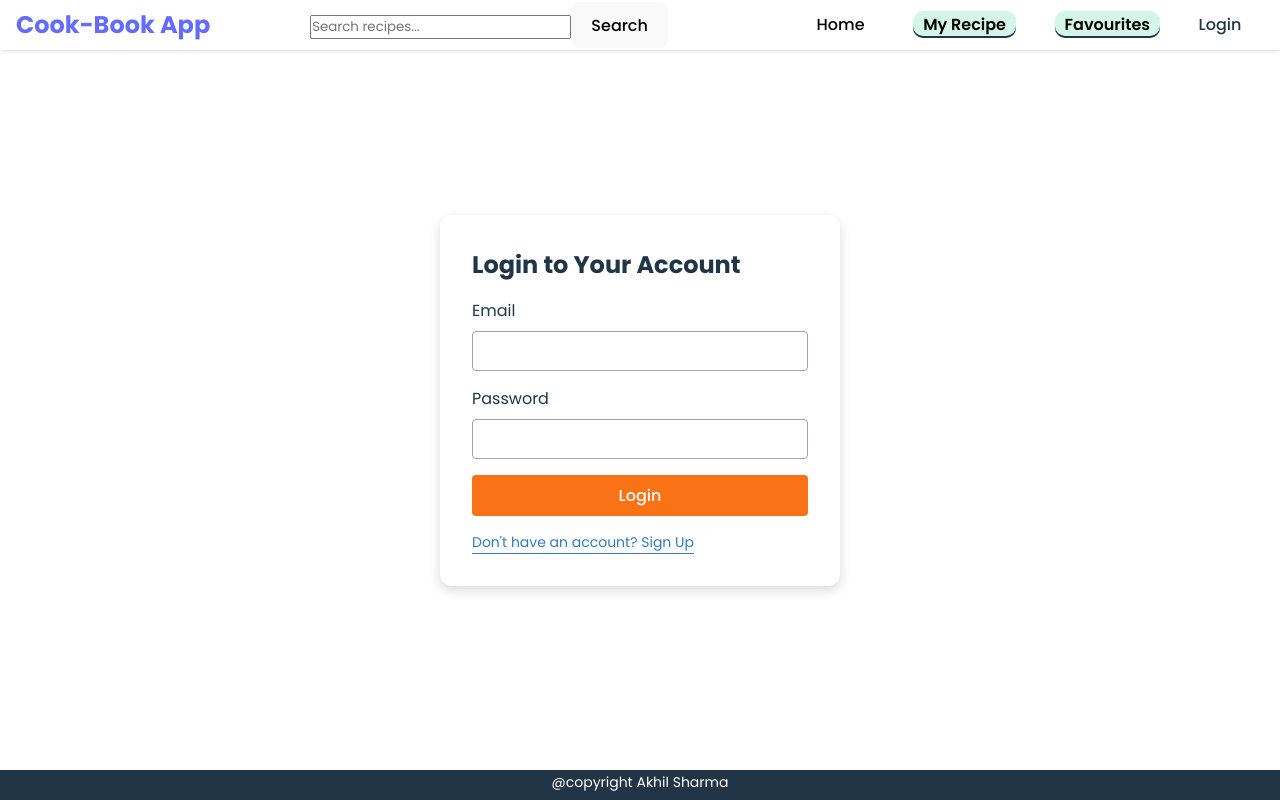
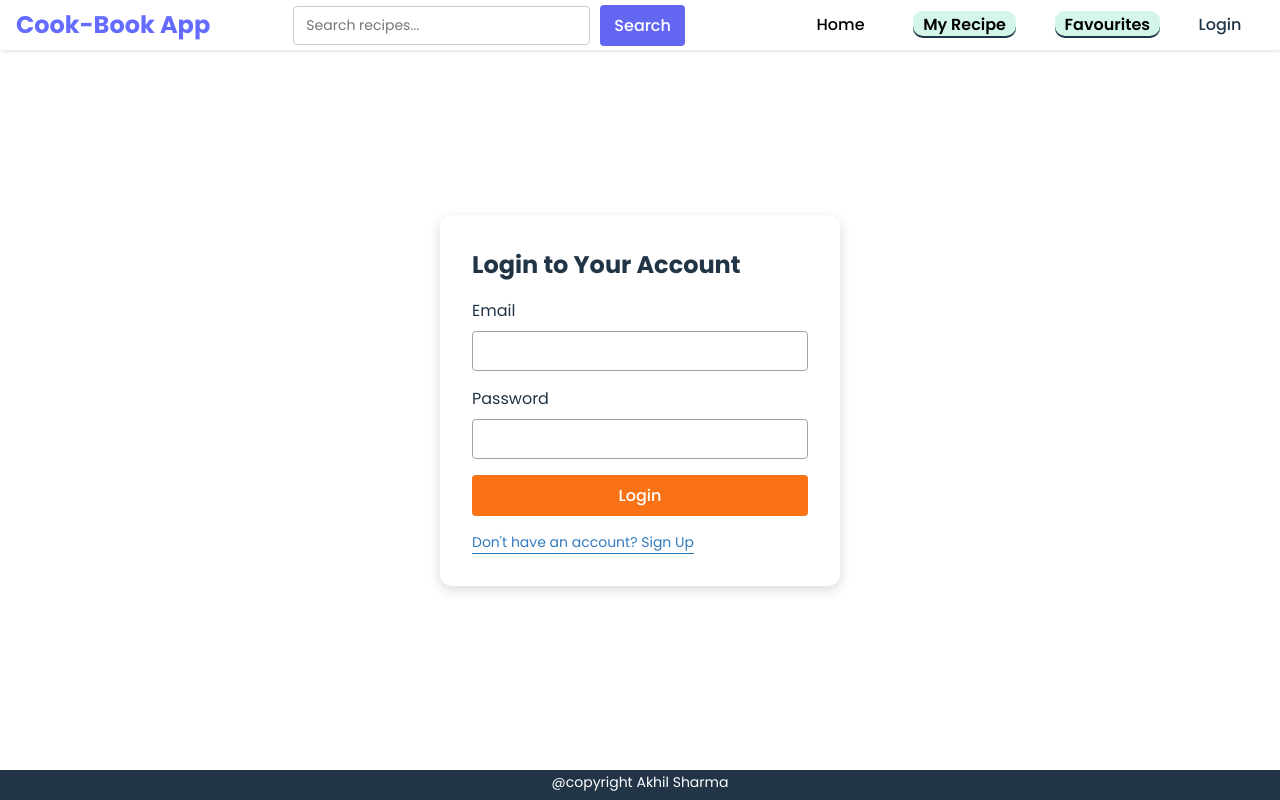
Before and after one commit to Akhil1sharma/Wisflux-Assignment-2, a React (Vite) app in the folder frontend/C-B App/: page /login in a window 1280 px wide. Built offline with nearby package versions, Linux system fonts and the light colour scheme.

Commit message:
update the files

```diff
--- a/frontend/C-B App/src/App.css
+++ b/frontend/C-B App/src/App.css
@@ -369,7 +369,6 @@ section {
   background: #f0f0f0;
 }
 
-/* DARK MODE SUPPORT with light bluish tones */
 @media (prefers-color-scheme: dark) {
   body, section, .add-recipe-page, .fav-page, .login-page-wrapper, .form {
     background-color: #1e2a38;
@@ -429,6 +428,7 @@ section {
     color: #ffffff !important;
   }
 }
+
 .preview-img {
   width: 200px;
   height: auto;
@@ -436,6 +436,35 @@ section {
   border-radius: 10px;
   object-fit: cover;
 }
+
 .required {
   color: red;
 }
+
+.search-form {
+  display: flex;
+  align-items: center;
+  gap: 10px;
+}
+
+.search-input {
+  padding: 8px 12px;
+  border-radius: 4px;
+  border: 1px solid #ccc;
+  font-size: 14px;
+}
+
+.search-form button {
+  padding: 8px 14px;
+  border: none;
+  border-radius: 4px;
+  background-color: #6366F1;
+  color: white;
+  font-weight: 500;
+  cursor: pointer;
+  transition: background-color 0.3s ease;
+}
+
+.search-form button:hover {
+  background-color: #4F46E5;
+}
--- a/frontend/C-B App/src/components/Navbar.jsx
+++ b/frontend/C-B App/src/components/Navbar.jsx
@@ -1,5 +1,6 @@
 import React, { useEffect, useState } from 'react';
 import { NavLink, useNavigate, Link } from 'react-router-dom';
+
 
 export default function Navbar() {
   const [isLogin, setIsLogin] = useState(!!localStorage.getItem("token"));
@@ -36,7 +37,7 @@ export default function Navbar() {
 
   return (
     <header>
-      {/* ✅ Clickable Logo */}
+      {/* Clickable Logo */}
       <Link to="/" className="app-logo">
         <h2>Cook-Book App</h2>
       </Link>
```
